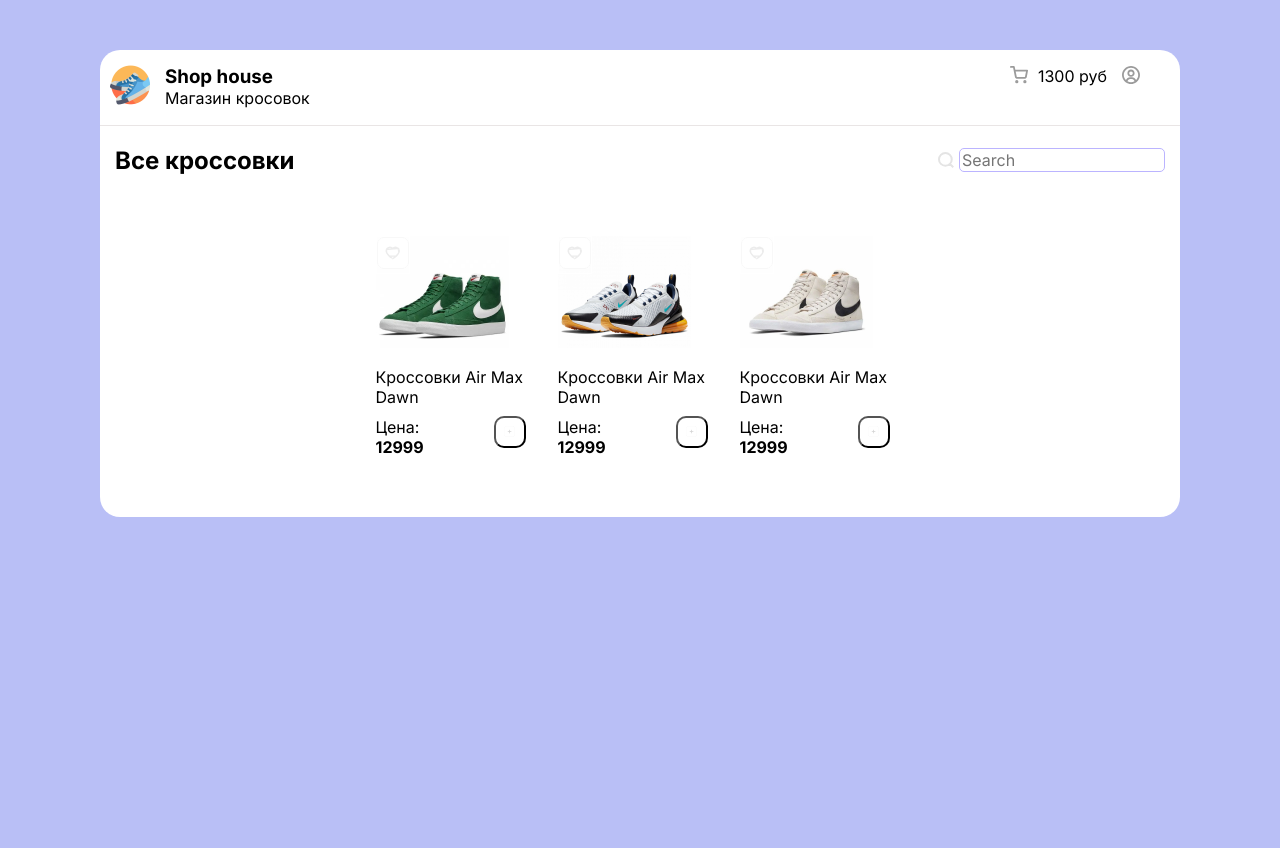
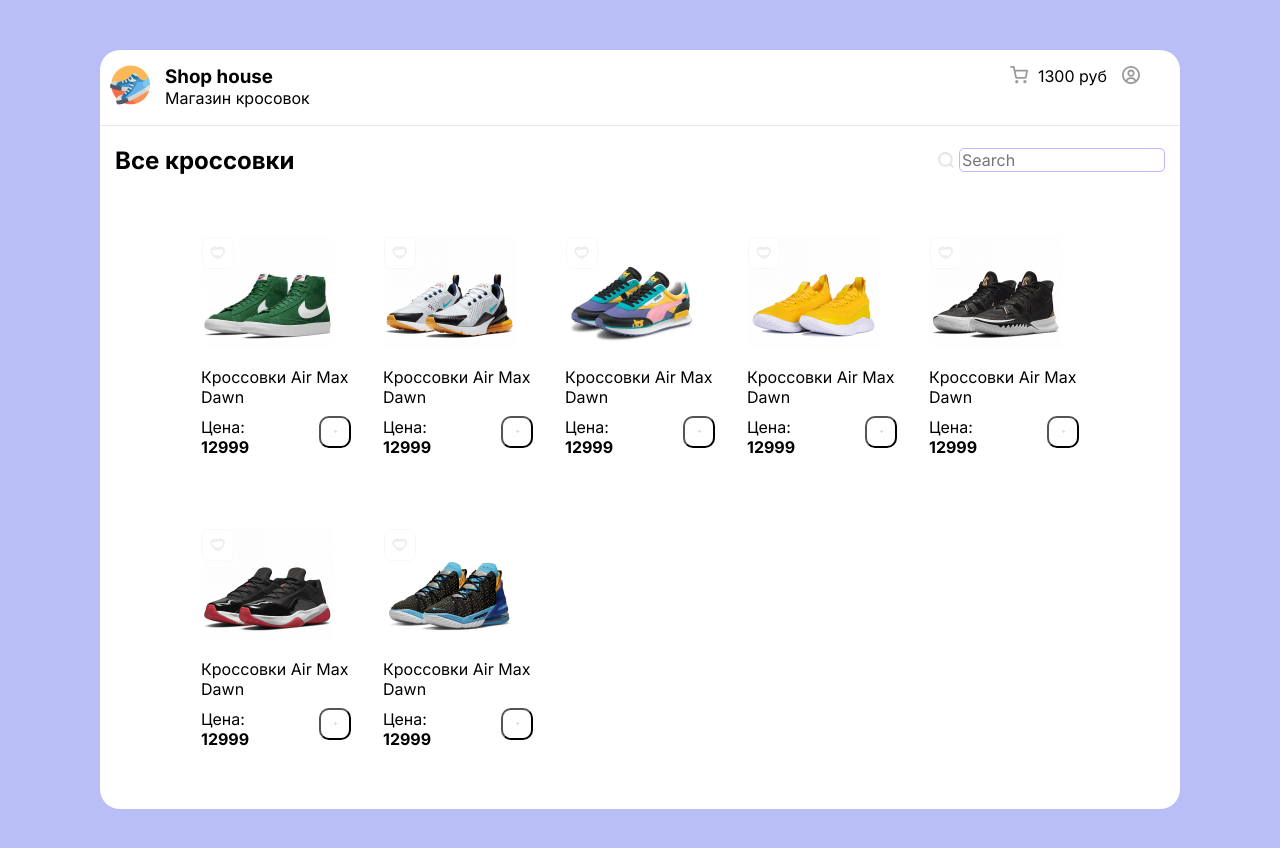
Before and after one commit to AlexTim599/shop-shoes, a React (Create React App) app: page / in a window 1280 px wide. Shown: the top 848 px of the page. Before the commit the page ends 800 px from the top, so only its background shows below. Built offline with nearby package versions, Linux system fonts and the light colour scheme.

Commit message:
feat: aside slice

```diff
--- a/package.json
+++ b/package.json
@@ -3,11 +3,14 @@
   "version": "0.1.0",
   "private": true,
   "dependencies": {
+    "@reduxjs/toolkit": "^1.8.0",
     "@testing-library/jest-dom": "^5.16.3",
     "@testing-library/react": "^12.1.4",
     "@testing-library/user-event": "^13.5.0",
+    "axios": "^0.26.1",
     "react": "^17.0.2",
     "react-dom": "^17.0.2",
+    "react-redux": "^7.2.6",
     "react-scripts": "5.0.0",
     "web-vitals": "^2.1.4"
   },
--- a/public/index.html
+++ b/public/index.html
@@ -2,28 +2,13 @@
 <html lang="en">
   <head>
     <meta charset="utf-8" />
-    <link rel="icon" href="%PUBLIC_URL%/favicon.ico" />
     <meta name="viewport" content="width=device-width, initial-scale=1" />
     <meta name="theme-color" content="#000000" />
     <meta
       name="description"
       content="Web site created using create-react-app"
     />
-    <link rel="apple-touch-icon" href="%PUBLIC_URL%/logo192.png" />
-    <!--
-      manifest.json provides metadata used when your web app is installed on a
-      user's mobile device or desktop. See https://developers.google.com/web/fundamentals/web-app-manifest/
-    -->
-    <link rel="manifest" href="%PUBLIC_URL%/manifest.json" />
-    <!--
-      Notice the use of %PUBLIC_URL% in the tags above.
-      It will be replaced with the URL of the `public` folder during the build.
-      Only files inside the `public` folder can be referenced from the HTML.
 
-      Unlike "/favicon.ico" or "favicon.ico", "%PUBLIC_URL%/favicon.ico" will
-      work correctly both with client-side routing and a non-root public URL.
-      Learn how to configure a non-root public URL by running `npm run build`.
-    -->
     <link rel="preconnect" href="https://fonts.googleapis.com">
     <link rel="preconnect" href="https://fonts.gstatic.com" crossorigin>
     <link href="https://fonts.googleapis.com/css2?family=Inter:wght@400;500;600;700&family=Open+Sans:wght@300;400&display=swap" rel="stylesheet">
@@ -32,15 +17,6 @@
   <body>
     <noscript>You need to enable JavaScript to run this app.</noscript>
     <div id="root"></div>
-    <!--
-      This HTML file is a template.
-      If you open it directly in the browser, you will see an empty page.
 
-      You can add webfonts, meta tags, or analytics to this file.
-      The build step will place the bundled scripts into the <body> tag.
-
-      To begin the development, run `npm start` or `yarn start`.
-      To create a production bundle, use `npm run build` or `yarn build`.
-    -->
   </body>
 </html>
--- a/src/App.css
+++ b/src/App.css
@@ -12,5 +12,6 @@
 .shoes {
   display: flex;
 
-  justify-content: center;
+  flex-wrap: wrap;
+  margin-left:85px;
 }
--- a/src/App.js
+++ b/src/App.js
@@ -1,35 +1,26 @@
-import { useState } from "react";
+import axios from "axios";
+import React, { useState } from "react";
+import { useSelector } from "react-redux";
 import "./App.css";
 import Aside from "./Components/Aside";
 import Body from "./Components/Body";
 import Card from "./Components/Card";
 import Header from "./Components/Header";
 
-const arr = [
-  {
-    title: "Кроссовки Air Max Dawn",
-    price: 12999,
-    image: "./img/shoes/1.jpg",
-  },
-  {
-    title: "Кроссовки Air Max Dawn",
-    price: 12999,
-    image: "./img/shoes/2.jpg",
-  },
-  {
-    title: "Кроссовки Air Max Dawn",
-    price: 12999,
-    image: "./img/shoes/3.jpg",
-  },
-];
 
 function App() {
-  const [aside, setAside]= useState(false)
+
+  const arr = useSelector((state) => state.arrShoes.shoes)
+
+  const [aside, setAside] = useState(false)
+
+  // const res = axios('https://jsonplaceholder.typicode.com/todos/1')
+  // console.log(res.data);
 
   return (
     <div className="wrapper">
-      {aside && <Aside onClose={()=> setAside(false)}/>}
-      <Header  openClickAside={() => setAside(true) }/>
+      {aside && <Aside onClose={() => setAside(false)} />}
+      <Header openClickAside={() => setAside(true)} />
       <div className="body_shop_wrapper">
         <Body />
         <div className="shoes">
@@ -40,6 +31,7 @@
               image={i.image}
               key={index}
               onClickFavorite={() => console.log("fdd favotire")}
+              onclickPlus={() => console.log('нажали плюс')}
             />
           ))}
         </div>
--- a/src/Components/Aside/index.jsx
+++ b/src/Components/Aside/index.jsx
@@ -1,6 +1,10 @@
+import { useSelector } from "react-redux";
 import "./aside.css";
 
 const Aside = ({onClose}) => {
+
+  const aside = useSelector((state)=> state.arrShoes.cardAside)
+
   return (
     <div className="aside_panel">
       <div className="basket">
@@ -14,7 +18,7 @@
         </h3>
 
         <div className="basket_item">
-          <img width={70} height={70} src="/img/shoes/1.jpg" alt="img"></img>
+          {aside.map((i)=> <>  <img width={70} height={70} src="/img/shoes/1.jpg" alt="img"></img>
           <div className="basket_item__title">
             <span>Кроссовки adidas CORERACER </span>
             <b>11 290 руб.</b>
@@ -23,10 +27,23 @@
             className="basket_item__button"
             src="/img/btn-remove.svg"
             alt="remove"
-          ></img>
+          ></img></> )}
+
+
+                  {/* <img width={70} height={70} src="/img/shoes/1.jpg" alt="img"></img>
+          <div className="basket_item__title">
+            <span>Кроссовки adidas CORERACER </span>
+            <b>11 290 руб.</b>
+          </div>
+          <img
+            className="basket_item__button"
+            src="/img/btn-remove.svg"
+            alt="remove"
+          ></img> */}
+
         </div>
 
-        <div className="basket_item">
+        {/* <div className="basket_item">
           <img width={70} height={70} src="/img/shoes/2.jpg" alt="img"></img>
           <div className="basket_item__title">
             <span>Кроссовки adidas CORERACER </span>
@@ -49,7 +66,7 @@
             src="/img/btn-remove.svg"
             alt="remove"
           ></img>
-        </div>
+        </div> */}
 
         <div className="price_wrapper">
           <div>
--- a/src/Components/Card/index.jsx
+++ b/src/Components/Card/index.jsx
@@ -1,8 +1,11 @@
 import { useState } from "react";
 import "./card.css";
 
-const Card = ({ title, price, image, onClickFavorite }) => {
+
+const Card = ({ title, price, image, onClickFavorite, onclickPlus }) => {
+
   const [isAdded, setAdded] = useState(false);
+
   const handleClick = () => {
     setAdded(!isAdded);
   };
--- /dev/null
+++ b/src/features/shoes/shoesSlice.js
@@ -0,0 +1,75 @@
+import { createSlice } from "@reduxjs/toolkit";
+
+const initialState = {
+    shoes: [
+        {
+            title: "Кроссовки Air Max Dawn",
+            price: 12999,
+            image: "./img/shoes/1.jpg",
+        },
+        {
+            title: "Кроссовки Air Max Dawn",
+            price: 12999,
+            image: "./img/shoes/2.jpg",
+        },
+        {
+            title: "Кроссовки Air Max Dawn",
+            price: 12999,
+            image: "./img/shoes/4.jpg",
+        },
+        {
+            title: "Кроссовки Air Max Dawn",
+            price: 12999,
+            image: "./img/shoes/5.jpg",
+        },
+        {
+            title: "Кроссовки Air Max Dawn",
+            price: 12999,
+            image: "./img/shoes/6.jpg",
+        },
+        {
+            title: "Кроссовки Air Max Dawn",
+            price: 12999,
+            image: "./img/shoes/7.jpg",
+        },
+        {
+            title: "Кроссовки Air Max Dawn",
+            price: 12999,
+            image: "./img/shoes/8.jpg",
+        },
+
+    ],
+    cardAside: [],
+    clickPlus: false
+
+
+}
+
+const shoesSlice = createSlice({
+    name: 'arrShoes',
+    initialState,
+    reducers: {
+        setShoes: (state, action) => {
+            return {
+                ...state,
+                shoes: action.payload
+            }
+
+        },
+        addAside: (state, action) => {
+            return {
+                ...state,
+                cardAside: action.payload
+            }
+
+        }
+    }
+
+
+})
+
+
+
+
+export const { setShoes, addAside } = shoesSlice.actions;
+export default shoesSlice.reducer
--- a/src/index.js
+++ b/src/index.js
@@ -3,10 +3,16 @@
 import './index.css';
 import App from './App';
 import reportWebVitals from './reportWebVitals';
+import { store } from './store/store';
+import { Provider } from 'react-redux';
+
+
 
 ReactDOM.render(
   <React.StrictMode>
-    <App />
+    <Provider store={store}>
+      <App />
+    </Provider>
   </React.StrictMode>,
   document.getElementById('root')
 );
--- /dev/null
+++ b/src/store/store.js
@@ -0,0 +1,9 @@
+import { configureStore } from "@reduxjs/toolkit";
+import shoesSlice from "../features/shoes/shoesSlice";
+
+
+export const store = configureStore({
+    reducer: {
+        arrShoes: shoesSlice
+    }
+})
```
Also changed, not shown: 1 other file (tests, documents, lock files or other folders).
